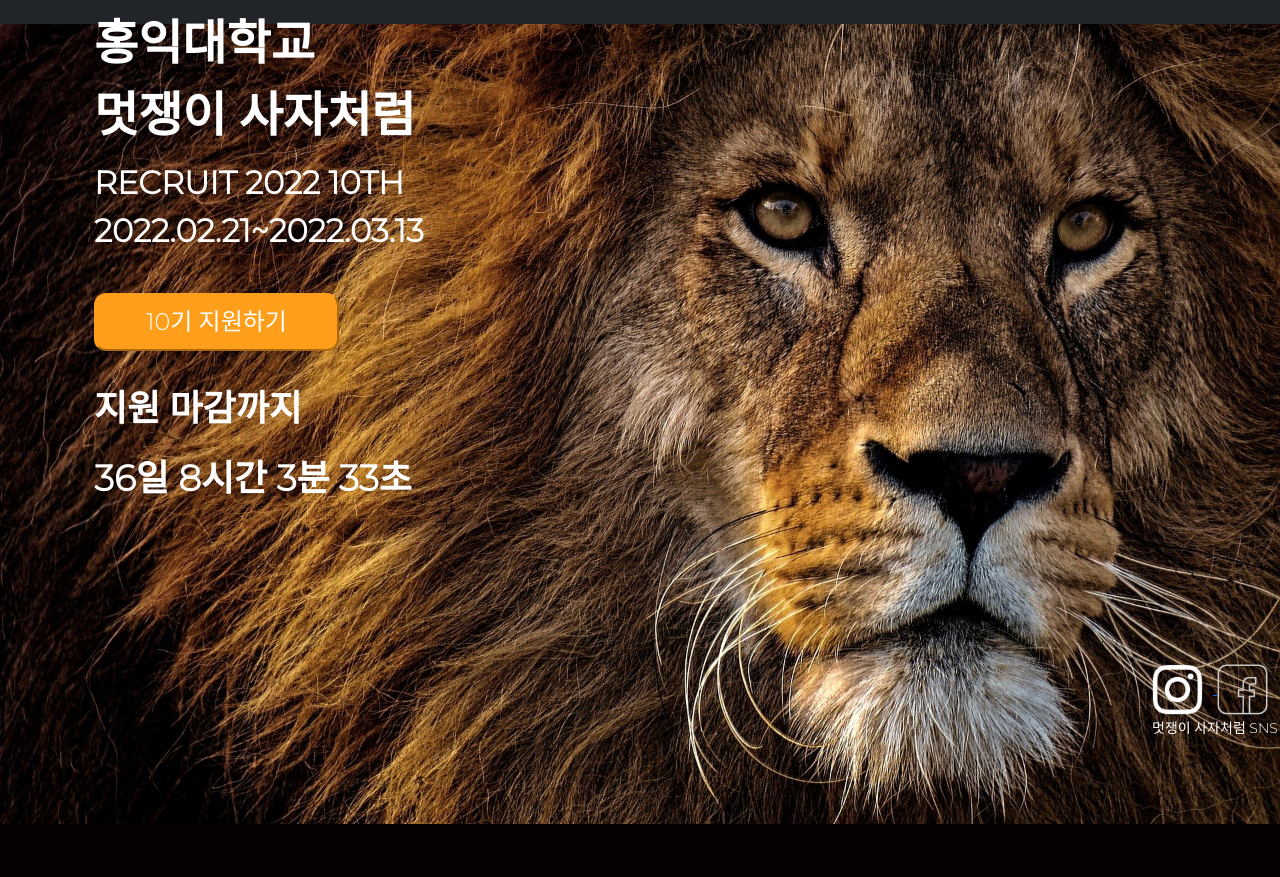
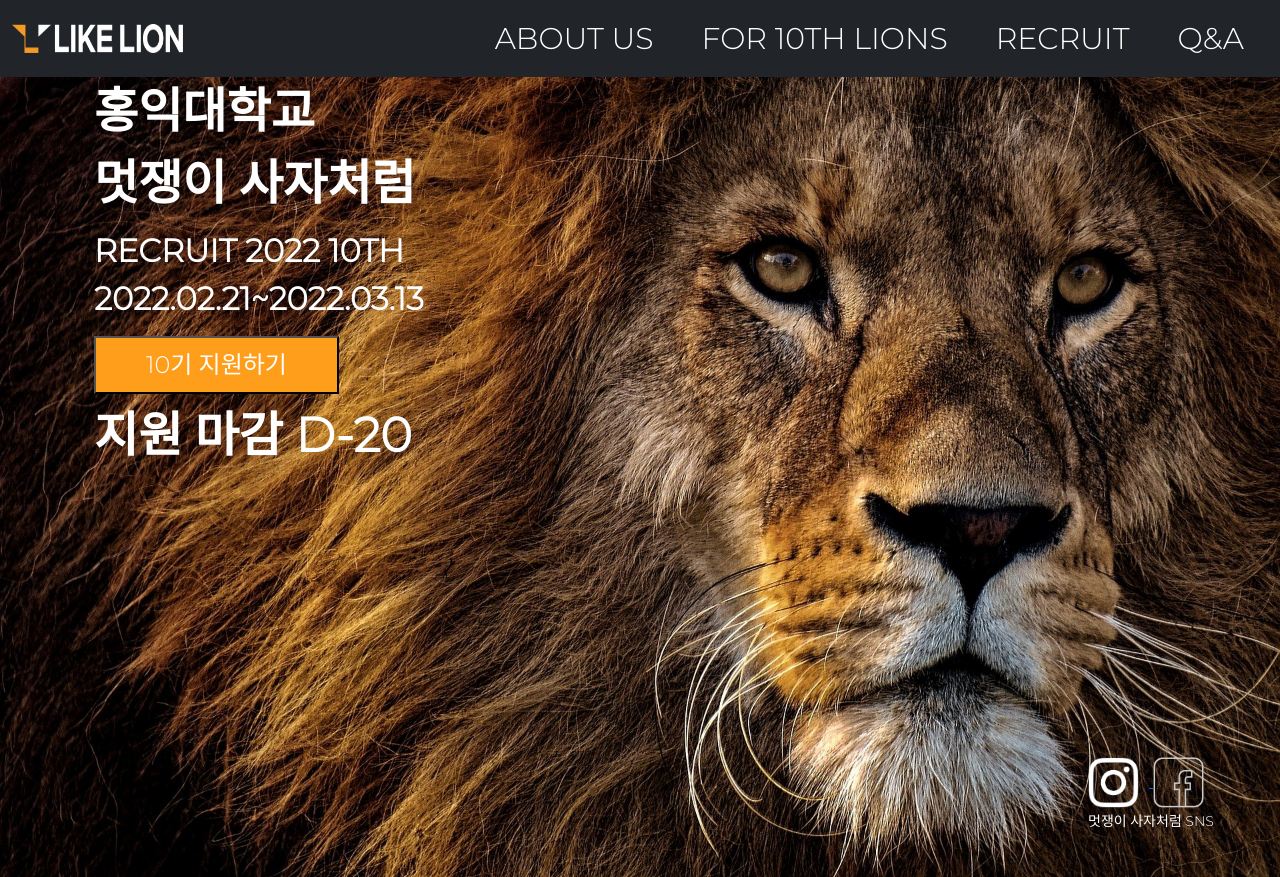
Before and after one commit to eugene028/hongiklikelion2022, a Django app: page / in a window 1280 px wide. Before the commit the page ends 824 px from the top, so only its background shows below. Run offline with Django 3.2, Linux system fonts and the light colour scheme; data that the repository does not hold is empty.

Commit message:
first fix

```diff
--- a/mydiary/static/css/style.css
+++ b/mydiary/static/css/style.css
@@ -1,21 +1,6 @@
 @import url('https://fonts.googleapis.com/css2?family=Montserrat+Alternates:wght@200&family=Montserrat:ital,wght@0,100;0,200;0,300;1,100&display=swap');
 *{
     font-family: 'Montserrat';
-}
-
-html, body{
-    margin: 0;
-    padding: 0;
-    height: 100%;
-    background-color: black;
-}
-
-.nav{
-    width: 100%;
-    height: 120px;
-    position: absolute;
-    top: 0;
-    left: 0;
 }
 
 #body-wrapper{
@@ -98,20 +83,23 @@ html, body{
 .sns-wrap{
     text-align: right;
     position: absolute;
-    top:80%;
-    left:90%;
+    top:85%;
+    left:85%;
 }
 .meotsa{
     text-align: right;
     position: absolute;
-    top:87%;
-    left:90%;
+    top:92%;
+    left:85%;
     color: white;
     font-size: 14px;
 }
 .meotsa h3{
     font-size: 14px;
 }
+footer{
+    text-align: center; /* 글자를 중앙에 정렬하겠다.*/
+    background-color: black ;
     color: white ;
     font-size: 12px;
     bottom: 0;
@@ -181,11 +169,14 @@ body {
     background-image: url('mydiary\static\img\a.jpg') no-repeat center center fixed;
     -webkit-background-size: cover;
     -moz-background-size: cover;
+    -o-background-size: cover;
     background-size: cover;
     -webkit-animation: myfirst 5s ; /* Chrome, Safari, Opera */
     animation: myfirst 5s ;
+  }
 
   /* Chrome, Safari, Opera */
+  @-webkit-keyframes myfirst {
     from {opacity: 0.2;}
     to {opacity: 1;}
   }
@@ -203,12 +194,9 @@ body {
     background-position: center;
     background-repeat: no-repeat;
     background-size: cover;
+
     margin: 0;
     padding: 0;
-    animation: fadein 3s;
-    -moz-animation: fadein 3s; /* Firefox */
-    -webkit-animation: fadein 3s; /* Safari and Chrome */
-    -o-animation: fadein 3s; /* Opera */
 }
 .main-cover {
     position: absolute;
@@ -219,7 +207,10 @@ body {
     z-index:1;
     margin: 0;
     padding: 0;
-
+    animation: fadein 3s;
+    -moz-animation: fadein 3s; /* Firefox */
+    -webkit-animation: fadein 3s; /* Safari and Chrome */
+    -o-animation: fadein 3s; /* Opera */
 }
 @keyframes fadein {
     from {
@@ -255,7 +246,7 @@ body {
   }
 .main-text {
     position: absolute;
-    top:30%;
+    top:25%;
     left:25%;
     transform: translate(-50%, -50%);
     color: white;
@@ -280,18 +271,6 @@ body {
     background-color: #FF9E1B;
     color: white;
     font-size: 24px;
-    margin-top: 30px;
-    margin-bottom: 30px;
-    border-color: #FF9E1B;
-    border-radius: 12px;
+    margin-top: 5px;
+    margin-bottom: 5px;
 }
-
-.date-box{
-    font-size: large;
-}
-
-.date-box p{
-    font-size: 36px;
-    font-family: 'Montserrat';
-    font-weight: bold;
-}
--- a/mydiary/templates/mydiary/home.html
+++ b/mydiary/templates/mydiary/home.html
@@ -11,49 +11,9 @@
           RECRUIT 2022 10TH<BR>2022.02.21~2022.03.13
       </h2>
       <button class="button1" type="button" class="btn btn-warning">10기 지원하기</button>
-      <section class='special-day'>
-        <div class='date-box'>
-          <p>지원 마감까지<br></p>
-            <p id='valentine' class='days-left'></p>
-        </div>
-    </section>
-    <script
-  src="https://code.jquery.com/jquery-3.5.1.min.js"
-  integrity="sha256-9/aliU8dGd2tb6OSsuzixeV4y/faTqgFtohetphbbj0="
-  crossorigin="anonymous"></script>
-  <script>
-    function counter(){
-      var dday = new Date("March 13,2022,23:59:59").getTime();
-      setInterval(function(){
-        var now = new Date();
-        var distance = dday - now;
-        var d = Math.floor(distance / (1000 * 60 * 60 * 24));
-        var h = Math.floor((distance % (1000 * 60 * 60 * 24)) / (1000 * 60 * 60));
-        var m = Math.floor((distance % (1000 * 60 * 60)) / (1000 * 60));
-        var s = Math.floor((distance % (1000 * 60)) / 1000);
-        var view = '';
-        if(s < 10){
-          s = '0'+s;
-        }
-        if (distance<0) {
-          $('#dday-view').html('마감되었습니다.');
-          $('#dday-div').hide();
-        } else {
-          if (d>0) {
-            view = view+d+'일 ';
-          }
-          if (h>0) {
-            view = view+h+'시간 ';
-          }
-          if (m>0) {
-            view = view+m+'분 ';
-          }
-          $('#valentine').html(view+s+'초');
-        }
-      }, 1000);
-    }
-    counter();
-  </script>
+      <h1>
+        지원 마감 D-20
+      </h1>
   </article>
   <div class="sns-wrap">
     <a href="https://www.instagram.com/likelion.hongik/?hl=ko"><img class="sns-img" src="{%static 'img/instagram.png'%}" width=300px, height=100px alt="likelion">
```
